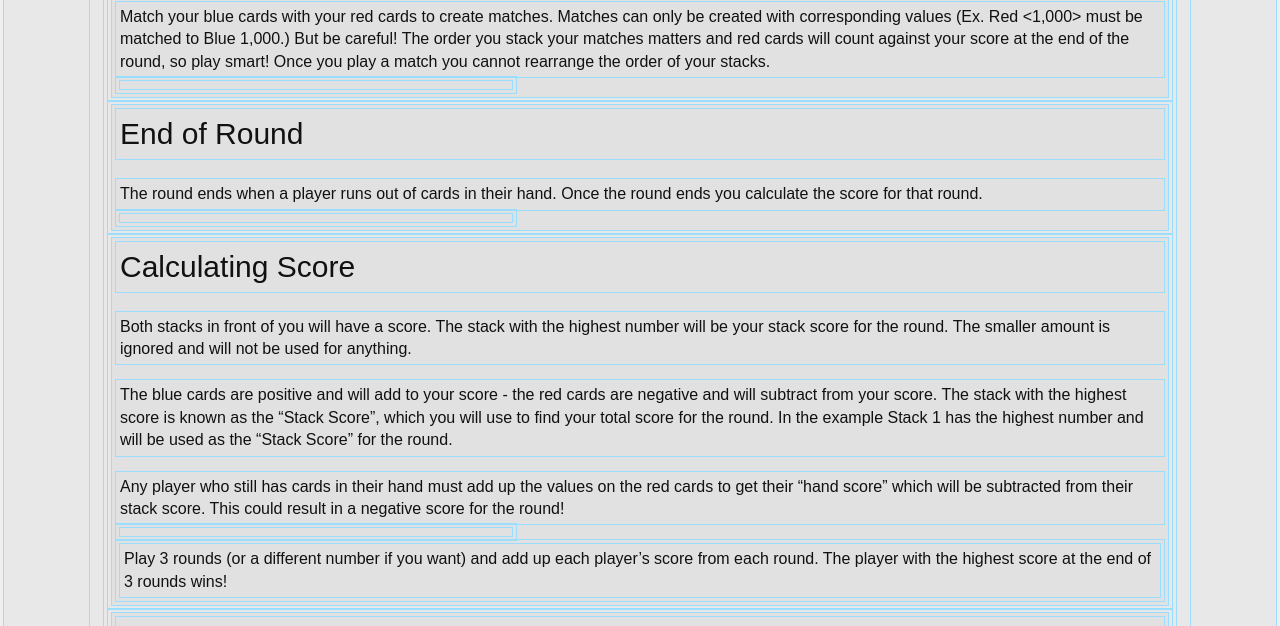
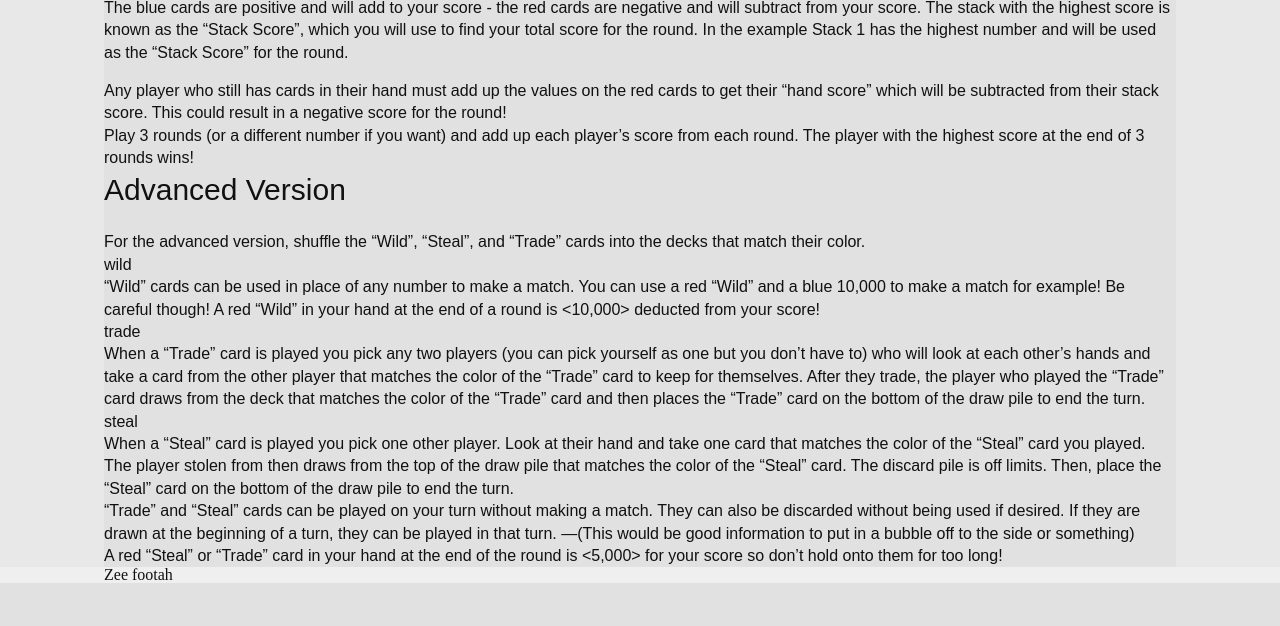
Before and after one commit to perpetual-education-personal/crebbits-homepage, a PHP site: page /instructions.php in a window 1280 px wide. Shown: the part 2182-2808 px from the top of the page. After the commit the page ends 2765 px from the top, so only its background shows below. Run offline with PHP 8.4, Linux system fonts and the light colour scheme.

Commit message:
Update advanced section to have headers

```diff
--- a/instructions.json
+++ b/instructions.json
@@ -20,7 +20,7 @@
 	{
 		"heading": "Start of Game",
 		"content": [
-			"Each player draws 5 blue cards (credits) and 5 red cards (debits). Don’t show the other players your cards! "
+			"Each player draws 5 blue cards (credits) and 5 red cards (debits). Don’t show the other players your cards!"
 		]
 	},
 	{
@@ -69,10 +69,24 @@
 	{
 		"heading": "Advanced Version",
 		"content": [
-			"For the advanced version, shuffle the “Wild”, “Steal”, and “Trade” cards into the decks that match their color. ",
-			"“Wild” cards can be used in place of any number to make a match. You can use a red “Wild” and a blue 10,000 to make a match for example! Be careful though! A red “Wild” in your hand at the end of a round is <10,000> deducted from your score!",
-			"When a “Trade” card is played you pick any two players (you can pick yourself as one but you don’t have to) who will look at each other’s hands and take a card from the other player that matches the color of the “Trade” card to keep for themselves. After they trade, the player who played the “Trade” card draws from the deck that matches the color of the “Trade” card and then places the “Trade” card on the bottom of the draw pile to end the turn.",
-			"When a “Steal” card is played you pick one other player. Look at their hand and take one card that matches the color of the “Steal” card you played. The player stolen from then draws from the top of the draw pile that matches the color of the “Steal” card. The discard pile is off limits. Then, place the “Steal” card on the bottom of the draw pile to end the turn."
+			"For the advanced version, shuffle the “Wild”, “Steal”, and “Trade” cards into the decks that match their color."
+		],
+		"specials": [
+			{
+				"type": "card",
+				"card": "wild",
+				"info": "“Wild” cards can be used in place of any number to make a match. You can use a red “Wild” and a blue 10,000 to make a match for example! Be careful though! A red “Wild” in your hand at the end of a round is <10,000> deducted from your score!"
+			},
+			{
+				"type": "card",
+				"card": "trade",
+				"info": "When a “Trade” card is played you pick any two players (you can pick yourself as one but you don’t have to) who will look at each other’s hands and take a card from the other player that matches the color of the “Trade” card to keep for themselves. After they trade, the player who played the “Trade” card draws from the deck that matches the color of the “Trade” card and then places the “Trade” card on the bottom of the draw pile to end the turn."
+			},
+			{
+				"type": "card",
+				"card": "steal",
+				"info": "When a “Steal” card is played you pick one other player. Look at their hand and take one card that matches the color of the “Steal” card you played. The player stolen from then draws from the top of the draw pile that matches the color of the “Steal” card. The discard pile is off limits. Then, place the “Steal” card on the bottom of the draw pile to end the turn."
+			}
 		],
 		"tips": [
 			"“Trade” and “Steal” cards can be played on your turn without making a match. They can also be discarded without being used if desired. If they are drawn at the beginning of a turn, they can be played in that turn.  —(This would be good information to put in a bubble off to the side or something)",
--- a/instructions.php
+++ b/instructions.php
@@ -32,14 +32,27 @@
 
 				if (isset($section['tips']))	{
 					$tips = $section['tips'];
-				} ?>
+				}
+
+				if (isset($section['specials'])) {
+					$specials = $section['specials'];
+				}
+		?>
 			<li>
 				<section>
 					<h2 class='attention-voice'><?=$heading?></h2>
 
 					<?php foreach ($content as $paragraph) { ?>
-						<p><?=$paragraph?></p>
+							<p><?=$paragraph?></p>
 					<?php	} ?>
+
+					<?php if (isset($specials)) { ?>
+						<?php foreach ($specials as $special) { ?>
+							<h3 class="special-card"><?=$special['card']?></h3>
+
+							<p class='special-info'><?=$special['info'] ?></p>
+						<?php } ?>
+					<?php } ?>
 
 					<?php if (isset($images)) { ?>
 						<?php foreach ($images as $image) { ?>
--- a/styles/developer-styles.css
+++ b/styles/developer-styles.css
@@ -1,7 +1,7 @@
 
 body * {
-	outline: 1px solid hsl(200, 100%, 80%);
-	padding: 4px;
+	/*outline: 1px solid hsl(200, 100%, 80%);*/
+	/*padding: 4px;*/
 }
 
 section:nth-of-type(odd) {
```
